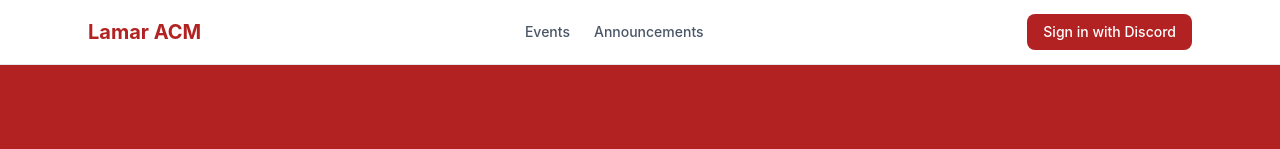
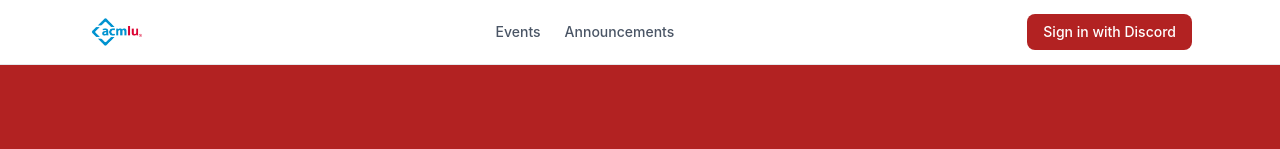
Before and after one commit to Lamar-ACM/OfficialWebsite, a React (Vite) app in the folder frontend/: page / in a window 1280 px wide. Shown: the top 149 px of the page. Built offline with nearby package versions, Linux system fonts and the light colour scheme; no server answers.

Commit message:
Add ACM LU logo to navbar and tab favicon

```diff
--- a/frontend/index.html
+++ b/frontend/index.html
@@ -2,9 +2,9 @@
 <html lang="en">
   <head>
     <meta charset="UTF-8" />
-    <link rel="icon" type="image/svg+xml" href="/favicon.svg" />
+    <link rel="icon" type="image/png" href="/logo.png" />
     <meta name="viewport" content="width=device-width, initial-scale=1.0" />
-    <title>frontend</title>
+    <title>Lamar ACM</title>
   </head>
   <body>
     <div id="root"></div>
--- a/frontend/src/components/Navbar.tsx
+++ b/frontend/src/components/Navbar.tsx
@@ -1,5 +1,6 @@
 import { Link, NavLink } from 'react-router-dom'
 import { useAuth } from '../contexts/AuthContext'
+import logo from '../assets/img.png'
 
 export function Navbar() {
   const { user, isAuthenticated, isAdmin, login, logout } = useAuth()
@@ -7,8 +8,8 @@
     <nav className="bg-white border-b border-gray-200 sticky top-0 z-50">
       <div className="max-w-6xl mx-auto px-4 sm:px-6">
         <div className="flex items-center justify-between h-16">
-          <Link to="/" className="flex items-center gap-2">
-            <span className="text-primary font-bold text-xl">Lamar ACM</span>
+          <Link to="/" className="flex items-center">
+            <img src={logo} alt="Lamar ACM" className="h-9 w-auto" />
           </Link>
           <div className="hidden sm:flex items-center gap-6 text-sm font-medium">
             <NavLink to="/events" className={({ isActive }) => isActive ? 'text-primary' : 'text-gray-600 hover:text-gray-900'}>Events</NavLink>
```
Also changed, not shown: frontend/public/logo.png (added), frontend/src/assets/img.png (added).
